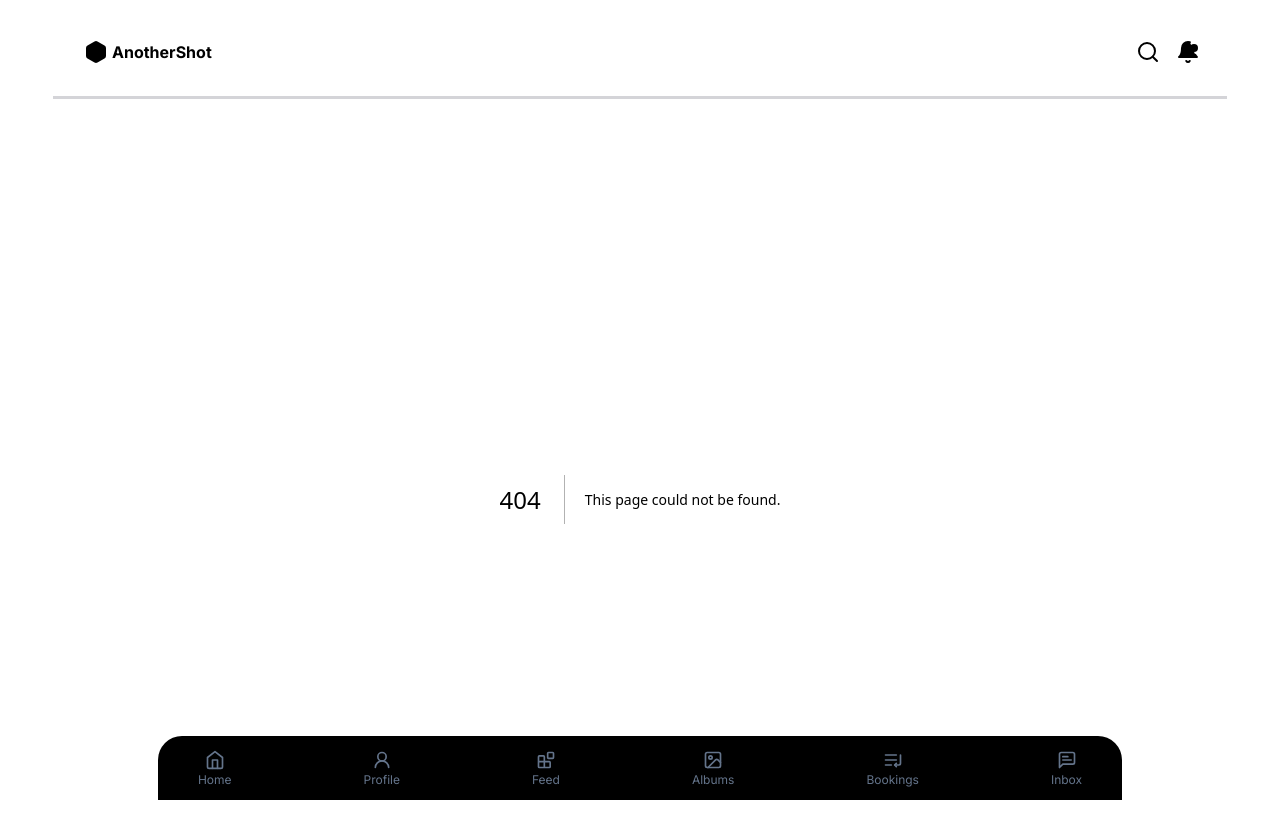
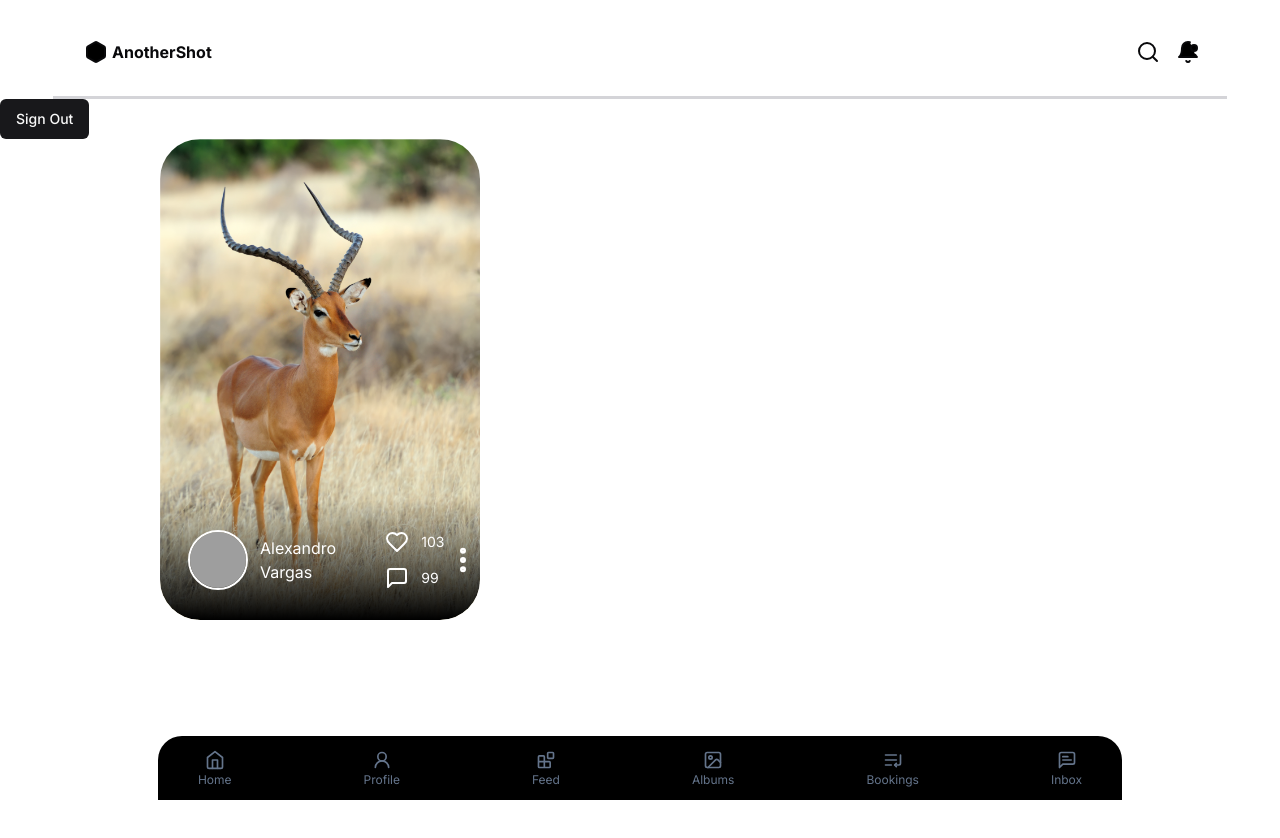
Before and after one commit to NerdLabs-UoM/anothershot-frontend, a Next.js app: page /user/photographer/1/feed in a window 1280 px wide. Before the commit this address had no page. Shown: the top 838 px of the page. After the commit the page ends 800 px from the top, so only its background shows below. Built offline with nearby package versions, Linux system fonts and the light colour scheme; grey boxes are pictures that could not be loaded.

Commit message:
style(front): update styles for the feed component

```diff
--- a/app/user/(routes)/photographer/[userId]/(routes)/feed/components/FeedComponent.tsx
+++ b/app/user/(routes)/photographer/[userId]/(routes)/feed/components/FeedComponent.tsx
@@ -1,11 +1,147 @@
-import React from 'react';
+"use client";
+import React,{useEffect} from "react";
+import { Heart, MessageSquare, MoreVertical } from "lucide-react";
+import { Button } from "@/components/ui/button";
+import { Avatar, AvatarFallback, AvatarImage } from "@/components/ui/avatar";
+import {
+  DropdownMenu,
+  DropdownMenuContent,
+  DropdownMenuGroup,
+  DropdownMenuItem,
+  DropdownMenuLabel,
+  DropdownMenuPortal,
+  DropdownMenuSeparator,
+  DropdownMenuShortcut,
+  DropdownMenuSub,
+  DropdownMenuSubContent,
+  DropdownMenuSubTrigger,
+  DropdownMenuTrigger,
+} from "@/components/ui/dropdown-menu";
+const FeedComponent = () => {
+  // interface UseData {
+  //   name: string;
+  //   image: string;
+  // }
+  // const data: UseData[] = [
+  //   {
+  //     name: "Alexandro Vargas",
+  //     image: "/images/avatar.png",
+  //   },
+  // ];
+  const [isLiked, setIsLiked] = React.useState(false);
+  const [likes, setLikes] = React.useState(103);
+  const [saves, setSaves] = React.useState(99);
+  const [isSaved, setIsSaved] = React.useState(false);
+  const[isDeleted,setIsDeleted]=React.useState(false);
 
-const FeedComponent = () =>{
-    return (
+  useEffect(() => {
+    console.log("Likes:", likes);
+  }, [likes]);
+  useEffect(() => {
+    console.log("Saves:", saves);
+  }, [saves]);
+  const handleLike = () => {
+    setIsLiked(!isLiked);
+    setLikes(isLiked ? likes - 1 : likes + 1);
+  };
+  const handleSave = () => {
+    setIsSaved(!isSaved);
+    setSaves(isSaved ? saves - 1 : saves + 1);
+  };
+  const handleDelete = () => {
+    setIsDeleted(!isDeleted);
+  };
+
+  if(isDeleted){
+    return null;
+  }
+  return (
+    <div className="relative flex flex-col justify-end items-center overflow-hidden h-auto w-1/4 rounded-[40px] mx-40 mb-40">
+      <img
+        className="bg-cover bg-no-repeat w-full h-full rounded-[35px]"
+        src="/images/animal.png"
+        alt="Background Image"
+      />
+      <div className="absolute z-10 grid grid-cols-6 items-center justify-center w-full h-[120px] bg-gradient-to-t from-black to-transparent rounded-b-[40px]">
+        <div className="col-span-4 flex flex-start items-center justify-start pl-4">
+          <Avatar className="w-[60px] h-[60px] border-2 border-white mx-3">
+            <AvatarImage src="/images/avatar.png" alt="@shadcn" />
+            <AvatarFallback>CN</AvatarFallback>
+          </Avatar>
+          <span className="text-white text-base font-normal">Alexandro Vargas</span>
+        </div>
         <div>
-            <h1>Feed Component</h1>
+          <div className="flex flex-start items-center justify-between">
+            <div className="pl-0">
+            <Button
+              variant="null"
+              role="heart"
+              size="sm"
+              className="flex items-center justify-center gap-2"
+              onClick={handleLike}
+            >
+              {isLiked ? (
+                <Heart fill="#cb1a1a" strokeWidth={0}/>
+              ) : (
+                <Heart color="#ffffff" strokeWidth={2} />
+              )}
+            </Button>
+            </div>
+
+            <span className="text-white text-sm">{likes}</span>
+          </div>
+          <div className="flex flex-start items-center justify-between">
+            <div className="pl-0">
+            <Button
+              variant="null"
+              role="save"
+              size="sm"
+              className="flex items-center justify-center gap-2"
+              onClick={handleSave}
+            >
+              {isSaved ? (
+                <MessageSquare fill="#ffffff" strokeWidth={0} />
+              ) : (
+                <MessageSquare color="#ffffff" strokeWidth={2} />
+              )}
+            </Button>
+            </div>
+            <span className="text-white text-sm">{saves}</span>
+          </div>
         </div>
-    )
-}
+        <div className="ml-2">
+            <div>
+              <DropdownMenu>
+                <DropdownMenuTrigger asChild>
+                  <Button
+                    variant="null"
+                    role="save"
+                    size="sm"
+                    className="flex items-center justify-center gap-2"
+                  >
+                    <MoreVertical size={32} color="#ffffff" strokeWidth={2.5} />
+                  </Button>
+                </DropdownMenuTrigger>
+                <DropdownMenuContent className="w-56">
+                  <DropdownMenuGroup>
+                    <DropdownMenuItem onClick={handleDelete}>Delete</DropdownMenuItem>
+                    <DropdownMenuSub>
+                      <DropdownMenuSubTrigger>Edit Tags</DropdownMenuSubTrigger>
+                      <DropdownMenuPortal>
+                        <DropdownMenuSubContent>
+                          <DropdownMenuItem>Email</DropdownMenuItem>
+                          <DropdownMenuItem>Message</DropdownMenuItem>
+                        </DropdownMenuSubContent>
+                      </DropdownMenuPortal>
+                    </DropdownMenuSub>
+                  </DropdownMenuGroup>
+                </DropdownMenuContent>
+              </DropdownMenu>
+            </div>
+          </div>
+      </div>
+    </div>
+  );
+};
 
 export default FeedComponent;
--- a/package.json
+++ b/package.json
@@ -11,6 +11,11 @@
     "prepare": "husky install"
   },
   "dependencies": {
+    "@fortawesome/fontawesome-svg-core": "^6.5.1",
+    "@fortawesome/free-brands-svg-icons": "^6.5.1",
+    "@fortawesome/free-regular-svg-icons": "^6.5.1",
+    "@fortawesome/free-solid-svg-icons": "^6.5.1",
+    "@fortawesome/react-fontawesome": "^0.2.0",
     "@hookform/resolvers": "^3.3.2",
     "@radix-ui/react-avatar": "^1.0.4",
     "@radix-ui/react-checkbox": "^1.0.4",
```
Also changed, not shown: app/user/(routes)/photographer/[userId]/(routes)/feed/page.tsx (renamed from app/user/(routes)/photographer/[userId]/(routes)/feed/Feed.tsx), public/images/animal.png (added), 1 other file (tests, documents, lock files or other folders).
